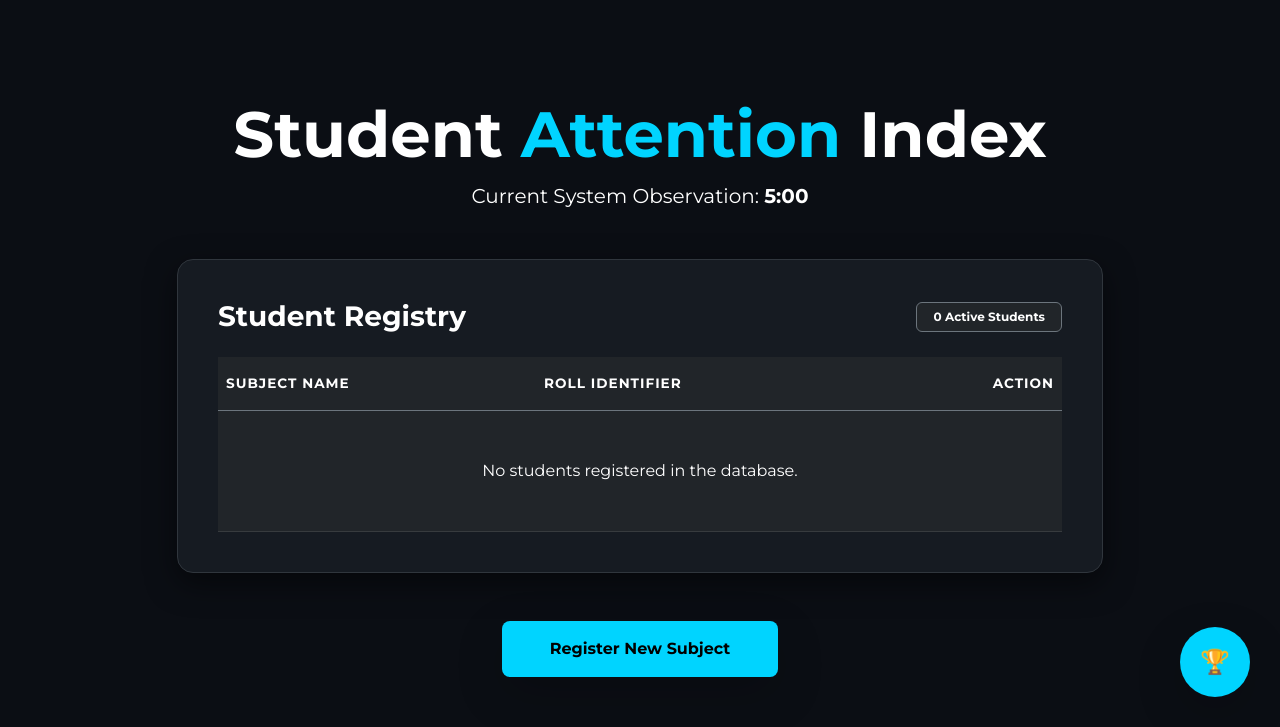
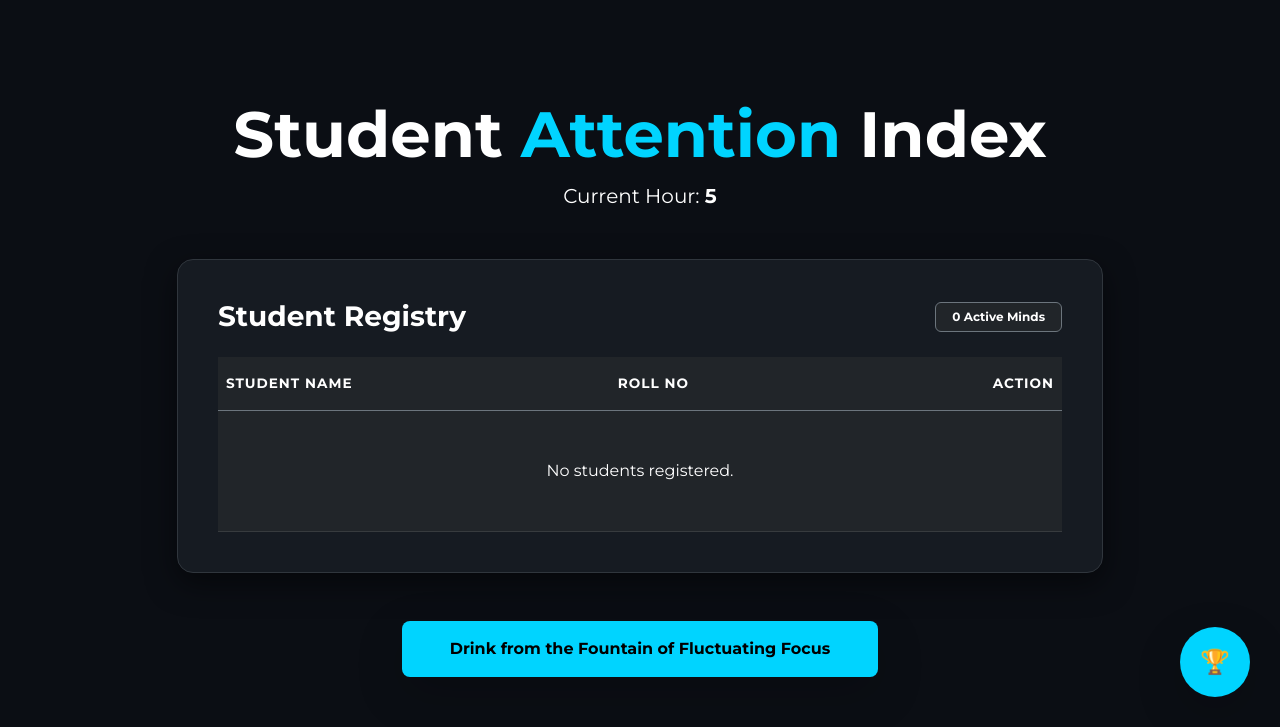
Before and after one commit to 0xMrNight/foff, a Flask app: page / in a window 1280 px wide. Shown: the part 73-800 px from the top of the page. Run offline with Flask 3, Linux system fonts and the light colour scheme; data that the repository does not hold is empty.

Commit message:
Update home

```diff
--- a/templates/home.html
+++ b/templates/home.html
@@ -5,14 +5,14 @@
     <div class="col-md-10">
         <header class="mb-5">
             <h1 class="display-3 fw-bold mb-2">Student <span class="text-accent">Attention</span> Index</h1>
-            <p class="text-dim fs-5">Current System Observation: <span class="text-white fw-bold">{{ hour }}:00</span></p>
+            <p class="text-dim fs-5">Current Hour: <span class="text-white fw-bold">{{ hour }}</span></p>
         </header>
 
         <div class="glass-card text-start">
             <div class="d-flex justify-content-between align-items-center mb-4">
                 <h3 class="fw-bold mb-0">Student Registry</h3>
                 <span class="badge bg-dark border border-secondary text-dim px-3 py-2">
-                    {{ students|length }} Active Students
+                    {{ students|length }} Active Minds
                 </span>
             </div>
 
@@ -20,8 +20,8 @@
                 <table class="table table-dark table-hover mb-0">
                     <thead>
                         <tr class="text-dim border-bottom border-secondary" style="font-size: 0.85rem; letter-spacing: 1px;">
-                            <th class="py-3">SUBJECT NAME</th>
-                            <th class="py-3">ROLL IDENTIFIER</th>
+                            <th class="py-3">STUDENT NAME</th>
+                            <th class="py-3">ROLL NO</th>
                             <th class="py-3 text-end">ACTION</th>
                         </tr>
                     </thead>
@@ -36,14 +36,14 @@
                             </td>
                             <td class="py-4 text-end">
                                 <a href="/graph/{{ s[1] }}" class="btn btn-sm btn-outline-info rounded-pill px-4 py-2">
-                                    View Analytics
+                                    View Mind
                                 </a>
                             </td>
                         </tr>
                         {% else %}
                         <tr>
                             <td colspan="3" class="text-center py-5 text-dim">
-                                No students registered in the database.
+                                No students registered.
                             </td>
                         </tr>
                         {% endfor %}
@@ -54,7 +54,7 @@
 
         <div class="mt-5">
             <a href="/register" class="btn btn-primary px-5 py-3 shadow-lg">
-                Register New Subject
+                Drink from the Fountain of Fluctuating Focus
             </a>
         </div>
     </div>
```
